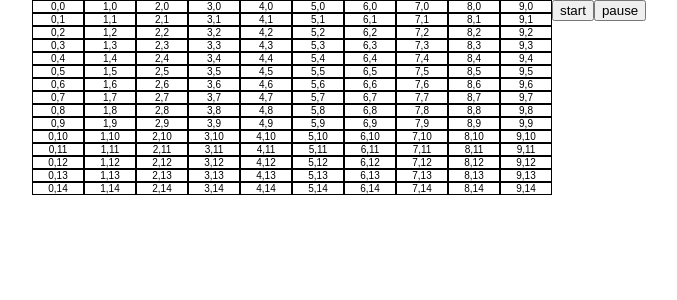
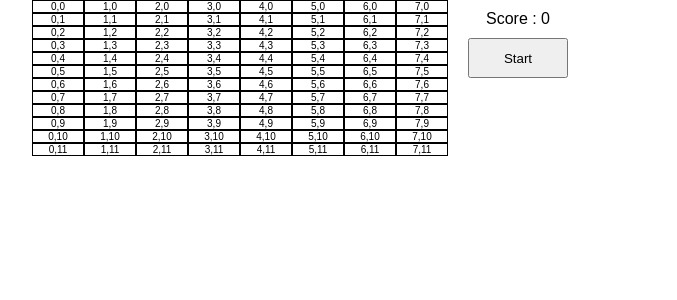
Before and after one commit to Bruslega/word-tetris-react, a React (Create React App) app: page / in a window 1280 px wide. Shown: the top 300 px of the page, without its empty margins (8-685 px from the left). Built offline with nearby package versions, Linux system fonts and the light colour scheme.

Commit message:
game play

```diff
--- a/package.json
+++ b/package.json
@@ -2,7 +2,7 @@
   "name": "word-tetris",
   "version": "0.1.0",
   "private": true,
-  "homepage": "http://AbhishekCode.github.io/word-tetris",
+  "homepage": "https://AbhishekCode.github.io/word-tetris",
   "dependencies": {
     "an-array-of-english-words": "^1.3.1",
     "aphrodite": "^2.1.0",
--- a/public/index.html
+++ b/public/index.html
@@ -1,5 +1,6 @@
 <!DOCTYPE html>
 <html lang="en">
+
 <head>
   <meta charset="utf-8">
   <meta name="viewport" content="width=device-width, initial-scale=1, shrink-to-fit=no">
@@ -19,8 +20,9 @@
       work correctly both with client-side routing and a non-root public URL.
       Learn how to configure a non-root public URL by running `npm run build`.
     -->
-    <title>React App</title>
+  <title>Word tetris</title>
 </head>
+
 <body>
   <noscript>
     You need to enable JavaScript to run this app.
@@ -37,4 +39,5 @@
       To create a production bundle, use `npm run build` or `yarn build`.
     -->
 </body>
+
 </html>
--- a/src/config/config.js
+++ b/src/config/config.js
@@ -1,6 +1,6 @@
 
-export const noOfColumn = 10;
-export const numberOfRow = 15;
+export const noOfColumn = 8;
+export const numberOfRow = 12;
 export const moveTime = 500;
 
 
--- a/src/containers/Block.js
+++ b/src/containers/Block.js
@@ -29,6 +29,14 @@ const styles = StyleSheet.create({
 
 export default class Block extends Component {
 
+
+    _onBlockClick = () => {
+        const { letter, onLetterClick } = this.props;
+        if (letter, onLetterClick) {
+            onLetterClick(letter);
+        }
+    }
+
     render() {
         const { letter, pos } = this.props;
 
@@ -43,7 +51,7 @@ export default class Block extends Component {
         }
         const className = letter ? css([styles.container]) : css(styles.container)
         return (
-            <div className={className} style={fillerStyle} >
+            <div className={className} style={fillerStyle} onClick={this._onBlockClick}>
                 {letter && <span className={css(styles.mainText)}>{letter.letter}</span>}
                 < span className={css(styles.subText)} > {pos.x + "," + pos.y}</span >
             </div >
--- a/src/containers/Column.js
+++ b/src/containers/Column.js
@@ -33,7 +33,12 @@ export default class BlockColumn extends Component {
         let blocks = []
         for (let i = 0; i < numberOfRow; i++) {
             const _letterOnBlock = this.getLetterOnBlock(i)
-            blocks.push(<Block pos={{ x: this.props.columnId, y: i }} letter={_letterOnBlock} />)
+            blocks.push(
+                <Block
+                    onLetterClick={this.props.onLetterClick}
+                    pos={{ x: this.props.columnId, y: i }}
+                    letter={_letterOnBlock} />
+            );
         }
         return blocks;
     }
--- a/src/containers/Game.js
+++ b/src/containers/Game.js
@@ -11,13 +11,35 @@ const styles = StyleSheet.create({
         justifyContent: 'flex-start',
         paddingLeft: 40,
         paddingRight: 40
+    },
+    controlContainer: {
+        display: 'flex',
+        flexDirection: 'column',
+        justifyContent: 'flex-start',
+        alignItems: 'center',
+        padding: 10
+    },
+    buttons: {
+        width: 100,
+        height: 40,
+        margin: 10
     }
 });
 
+const GAMESTATE = {
+    INITIAL: 'initial',
+    IN_PROGRESS: "inProgress",
+    PAUSED: 'paused',
+    ENDED: 'ended',
+}
+
 class Game extends Component {
-    letters = []
+    letters = [];
+    wordQueue = [];
+    gameState = GAMESTATE.INITIAL;
     state = {
-        updateFlag: false
+        updateFlag: false,
+        score: 0
     }
 
     componentDidMount() {
@@ -66,12 +88,17 @@ class Game extends Component {
 
 
     _startGame = () => {
-        this.generateLetter();
+        this.gameState = GAMESTATE.IN_PROGRESS;
+        if (this.letters.length == 0) {
+            this.generateLetter();
+        }
         setTimeout(this.startMoving, moveTime);
     }
 
-    _endGame = () => {
+    _pauseGame = () => {
+        this.gameState = GAMESTATE.PAUSED;
         clearInterval(this.gameInterval)
+        this.setState({ updateFlag: !this.state.updateFlag })
     }
 
     startMoving = () => {
@@ -104,7 +131,7 @@ class Game extends Component {
             //console.log(this.state.letters, " vs ", updated)
             this.setState({ updateFlag: !this.state.updateFlag })
         } else {
-            this._checkPossibleWords();
+            //this._checkPossibleWords();
             this.generateLetter();
         }
     }
@@ -164,7 +191,6 @@ class Game extends Component {
             // check on x
 
         })
-
     }
 
     _getLetterForThisColumn = (column) => {
@@ -180,23 +206,103 @@ class Game extends Component {
         let columns = []
         for (let i = 0; i < noOfColumn; i++) {
             const letter = this._getLetterForThisColumn(i)
-            columns.push(<BlockColumn columnId={i} letters={letter} />)
+            columns.push(<BlockColumn columnId={i} letters={letter} onLetterClick={this._onLetterClick} />)
         }
 
         return columns;
     }
+
+    _onLetterClick = (letter) => {
+
+        this.letters.find(_l => {
+            if (_l.pos.x == letter.pos.x && _l.pos.y == letter.pos.y) {
+                _l.isWord = true;
+            }
+        })
+        this.wordQueue.push(letter);
+        this.setState({ updateFlag: !this.state.updateFlag })
+
+    }
+
+    _checkWordAndDestroy = () => {
+        if (this.wordQueue.length > 0) {
+
+            //check its proper selected // in sequence
+            // row check
+            let wordIsInRow = true;
+            let wordIsInColumn = true;
+            if (this.wordQueue.length > 1) {
+                for (let i = 0; i < this.wordQueue.length - 1; i++) {
+                    if (Math.abs(this.wordQueue[i].pos.x - this.wordQueue[i + 1].pos.x) != 1) {
+                        wordIsInRow = false;
+                    }
+                }
+            }
+
+            if (!wordIsInRow) {
+                // if not in row then only we will check for column
+                for (let i = 0; i < this.wordQueue.length - 1; i++) {
+                    if (Math.abs(this.wordQueue[i].pos.y - this.wordQueue[i + 1].pos.y) != 1) {
+                        wordIsInColumn = false;
+                    }
+                }
+            }
+
+            if (wordIsInRow || wordIsInColumn) {
+                let word = "";
+                this.wordQueue.forEach(_w => word = word + _w.letter);
+                if (checkWord(word.toLowerCase())) {
+                    // valid word
+                    this.letters = this.letters.filter(_letter => {
+                        const _letterInWordQueue = this.wordQueue.find(_wl => (_wl.pos.x == _letter.pos.x && _wl.pos.y == _letter.pos.y))
+                        if (_letterInWordQueue) return false;
+                        return true
+                    })
+                    const newScore = this.state.score + word.length * 10;
+
+                    //fill empty space left by destroyed letters
+                    if (wordIsInRow) {
+                        this.wordQueue.forEach(_wq => {
+                            this.letters.forEach(_l => {
+                                if (_l.pos.x == _wq.pos.x && _l.pos.y < _wq.pos.y) {
+                                    _l.pos.y = _l.pos.y + 1;
+                                }
+                            })
+                        })
+                    } else if (wordIsInColumn) {
+                        this.letters.forEach(_l => {
+                            if (_l.pos.x == this.wordQueue[0].pos.x && _l.pos.y < this.wordQueue[0].pos.y) {
+                                _l.pos.y = _l.pos.y + this.wordQueue.length
+                            }
+                        })
+                    }
+
+
+                    this.setState({ updateFlag: !this.state.updateFlag, score: newScore })
+                }
+            }
+            this.wordQueue = [];
+            this.letters.forEach(_l => _l.isWord = false);
+            this.setState({ updateFlag: !this.state.updateFlag })
+        }
+    }
+
     render() {
+        console.log("this.letters", this.letters)
         return (
             <div className={css(styles.container)} >
                 {this._getColumn()}
-
-                <div>
-                    <button onClick={this._startGame}> start</button>
-                    <button onClick={this._endGame}> pause</button>
+                <div className={css(styles.controlContainer)}>
+                    <div> {`Score : ${this.state.score}`} </div>
+                    {this.gameState != GAMESTATE.IN_PROGRESS &&
+                        <button className={css(styles.buttons)} onClick={this._startGame}> {this.letters.length > 0 ? "Resume" : "Start"}</button>}
+                    {this.gameState != GAMESTATE.PAUSED && this.gameState === GAMESTATE.IN_PROGRESS && <button className={css(styles.buttons)} onClick={this._pauseGame}> Pause</button>}
+                    {this.wordQueue.length > 0 && <button className={css(styles.buttons)} onClick={this._checkWordAndDestroy}> Destroy Word</button>}
                 </div>
             </div>
         );
     }
 }
 
+
 export default Game
```
Lines whose indentation alone changed are shown as unchanged.
